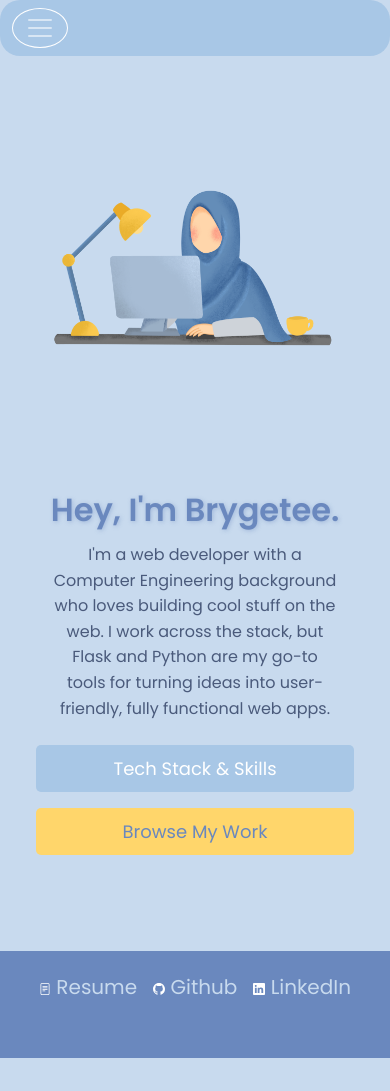
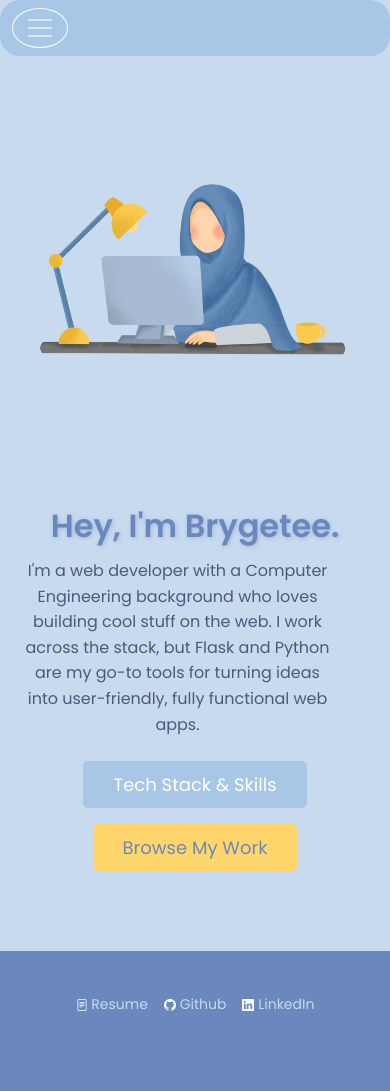
Before and after one commit to Brygetee/Portfolio_Website, a Python web app: template templates/index.html in a window 390 px wide. Before the commit the page ends 1058 px from the top, so only its background shows below. Run offline with Jinja, Linux system fonts and the light colour scheme; the template is opened without the code that fills it, so the values that code supplies are empty; some web fonts are replaced.

Commit message:
restored nav barfunctionality

```diff
--- a/main.py
+++ b/main.py
@@ -1,4 +1,4 @@
-from operator import index
+
 import smtplib
 from flask import Flask, render_template, request
 import os
@@ -43,4 +43,4 @@ def contact():
 
 
 if __name__ == '__main__':
-    app.run(debug=False)
+    app.run(debug=True)
--- a/static/css/style.css
+++ b/static/css/style.css
@@ -27,7 +27,7 @@ a, button, input, textarea, select {
 /* --------------------------------------------- */
 .navbar-custom {
     border-radius: 20px;
-    background-color: #A8C7E6;
+    background-color: #A8C7E6; /* Light blue navbar */
 }
 
 .navbar-custom .navbar-nav .nav-link {
@@ -42,7 +42,7 @@ a, button, input, textarea, select {
 }
 
 .navbar-custom .navbar-nav .nav-link:hover {
-    background-color: #6A88BE;
+    background-color: #6A88BE; /* Darker blue on hover */
 }
 
 .navbar-custom .navbar-brand {
@@ -57,7 +57,7 @@ a, button, input, textarea, select {
 /* Footer Styles (Global) */
 /* --------------------------------------------- */
 #Footer {
-    background-color: #6A88BE;
+    background-color: #6A88BE; /* Dark blue footer */
     color: white !important;
     padding: 0px 0;
 }
@@ -92,6 +92,7 @@ a, button, input, textarea, select {
 #Welcome_Banner {
     background-color: #C8DAEE;
     color: #6A88BE;
+    height: 92vh;
     display: flex;
     justify-content: center;
     align-items: center;
@@ -307,20 +308,120 @@ a, button, input, textarea, select {
 }
 
 /* --------------------------------------------- */
-/* Responsive Fixes */
+/* General Styles for Mobile and Tablets */
 /* --------------------------------------------- */
-@media (max-width: 576px) {
-  #Welcome_Banner h1 {
-    font-size: 2rem;
-  }
+@media (max-width: 768px) {
+    /* Navbar styles for small screens */
+    .navbar-custom .navbar-nav .nav-link {
+        font-size: 14px;
+    }
 
-  #Welcome_Banner h6 {
-    font-size: 1rem;
-    padding: 0 1rem;
-  }
+    /* Welcome banner adjustment */
+    #Welcome_Banner {
+        flex-direction: column;
+        height: auto;
+    }
 
-  .TechStack-button,
-  .check-work-button {
-    width: 100%;
-  }
+    #Welcome_Banner h1 {
+        font-size: 2.4rem;
+    }
+
+    #Welcome_Banner h6 {
+        max-width: 90%;
+    }
+
+    /* Project cards adjustment */
+    .card {
+        padding: 10px;
+        font-size: 0.8rem;
+    }
+
+    .card h2 {
+        font-size: 1rem;
+    }
+
+    .projects-page h1 {
+        font-size: 2rem;
+    }
+
+    /* Footer styles */
+    #Footer {
+        padding: 20px 0;
+    }
+
+    #Footer .nav-link {
+        font-size: 14px;
+        padding: 5px 8px;
+    }
+
+    /* About Me Page */
+    .about-me {
+        padding-top: 1rem;
+        padding-bottom: 1rem;
+    }
+
+    .about-me .about-me-content h1 {
+        font-size: 1.8rem;
+    }
 }
+
+/* --------------------------------------------- */
+/* General Styles for Large Screens (Desktop) */
+/* --------------------------------------------- */
+@media (min-width: 1024px) {
+    /* Navbar styling */
+    .navbar-custom .navbar-nav .nav-link {
+        font-size: 20px;
+    }
+
+    /* Welcome banner */
+    #Welcome_Banner h1 {
+        font-size: 3rem;
+    }
+
+    #Welcome_Banner h6 {
+        max-width: 600px;
+    }
+
+    /* Project cards layout */
+    .card {
+        font-size: 1rem;
+        padding: 15px;
+    }
+
+    /* Footer layout */
+    #Footer .nav-link {
+        font-size: 16px;
+        padding: 10px 15px;
+    }
+
+    .projects-page h1 {
+        font-size: 3rem;
+    }
+}
+
+/* --------------------------------------------- */
+/* Very Small Screens (Phones) */
+/* --------------------------------------------- */
+@media (max-width: 480px) {
+    /* Navbar items alignment */
+    .navbar-custom .navbar-nav .nav-link {
+        font-size: 12px;
+        padding: 3px 8px;
+    }
+
+    /* Welcome banner for small screens */
+    #Welcome_Banner {
+        padding: 1rem;
+    }
+
+    #Welcome_Banner h1 {
+        font-size: 2rem;
+    }
+
+    #Welcome_Banner h6 {
+        margin: 5px 0;
+    }
+
+    .check-work-button, .TechStack-button {
+        font-size: 16
--- a/templates/header.html
+++ b/templates/header.html
@@ -5,51 +5,64 @@
     <meta name="viewport" content="width=device-width, initial-scale=1.0">
     <title>Document</title>
     <link href="https://cdn.jsdelivr.net/npm/bootstrap@5.3.3/dist/css/bootstrap.min.css" rel="stylesheet" integrity="sha384-QWTKZyjpPEjISv5WaRU9OFeRpok6YctnYmDr5pNlyT2bRjXh0JMhjY6hW+ALEwIH" crossorigin="anonymous">
-    <link rel= "stylesheet" href = "static/css/style.css">
+    <link rel="stylesheet" href="static/css/style.css">
     <link rel="preconnect" href="https://fonts.googleapis.com">
     <link rel="preconnect" href="https://fonts.gstatic.com" crossorigin>
     <link href="https://fonts.googleapis.com/css2?family=Playwrite+HU:wght@100..400&display=swap" rel="stylesheet">
+</head>
 <body>
     <!-- Nav-bar -->
     <nav class="navbar navbar-expand-md navbar-dark fixed-top navbar-custom">
         <div class="container-fluid">
-
             <button class="navbar-toggler" type="button" data-bs-toggle="collapse" data-bs-target="#navbarCollapse" aria-controls="navbarCollapse" aria-expanded="false" aria-label="Toggle navigation">
                 <span class="navbar-toggler-icon"></span>
             </button>
             <div class="collapse navbar-collapse" id="navbarCollapse">
                 <ul class="navbar-nav ms-auto mb-2 mb-md-0">
                     <li class="nav-item">
-                        <a class="nav-link active" href="/"><svg xmlns="http://www.w3.org/2000/svg" width="16" height="16" fill="currentColor" class="bi bi-house-heart" viewBox="0 0 16 16">
+                        <a class="nav-link active" href="/">
+<svg xmlns="http://www.w3.org/2000/svg" width="16" height="16" fill="currentColor" class="bi bi-house-heart" viewBox="0 0 16 16">
                         <path d="M8 6.982C9.664 5.309 13.825 8.236 8 12 2.175 8.236 6.336 5.309 8 6.982"/>
                         <path d="M8.707 1.5a1 1 0 0 0-1.414 0L.646 8.146a.5.5 0 0 0 .708.707L2 8.207V13.5A1.5 1.5 0 0 0 3.5 15h9a1.5 1.5 0 0 0 1.5-1.5V8.207l.646.646a.5.5 0 0 0 .708-.707L13 5.793V2.5a.5.5 0 0 0-.5-.5h-1a.5.5 0 0 0-.5.5v1.293zM13 7.207V13.5a.5.5 0 0 1-.5.5h-9a.5.5 0 0 1-.5-.5V7.207l5-5z"/>
-                        </svg> Home</a>
+                        </svg>
+                            Home
+                        </a>
                     </li>
                     <li class="nav-item">
-                        <a class="nav-link active" href="/projects"><svg xmlns="http://www.w3.org/2000/svg" width="18" height="18" fill="currentColor" class="bi bi-file-code" viewBox="0 0 16 16">
+                        <a class="nav-link active" href="/projects">
+<svg xmlns="http://www.w3.org/2000/svg" width="18" height="18" fill="currentColor" class="bi bi-file-code" viewBox="0 0 16 16">
                             <path d="M6.646 5.646a.5.5 0 1 1 .708.708L5.707 8l1.647 1.646a.5.5 0 0 1-.708.708l-2-2a.5.5 0 0 1 0-.708zm2.708 0a.5.5 0 1 0-.708.708L10.293 8 8.646 9.646a.5.5 0 0 0 .708.708l2-2a.5.5 0 0 0 0-.708z"/>
                             <path d="M2 2a2 2 0 0 1 2-2h8a2 2 0 0 1 2 2v12a2 2 0 0 1-2 2H4a2 2 0 0 1-2-2zm10-1H4a1 1 0 0 0-1 1v12a1 1 0 0 0 1 1h8a1 1 0 0 0 1-1V2a1 1 0 0 0-1-1"/>
-                          </svg> Projects</a>
+                          </svg>
+                            Projects
+                        </a>
                     </li>
-
                     <li class="nav-item">
-                    <a class="nav-link active" aria-current="page" href="/about_me"><svg xmlns="http://www.w3.org/2000/svg" width="16" height="16" fill="currentColor" class="bi bi-file-person" viewBox="0 0 16 16">
+                        <a class="nav-link active" href="/about_me">
+<svg xmlns="http://www.w3.org/2000/svg" width="16" height="16" fill="currentColor" class="bi bi-file-person" viewBox="0 0 16 16">
                         <path d="M12 1a1 1 0 0 1 1 1v10.755S12 11 8 11s-5 1.755-5 1.755V2a1 1 0 0 1 1-1zM4 0a2 2 0 0 0-2 2v12a2 2 0 0 0 2 2h8a2 2 0 0 0 2-2V2a2 2 0 0 0-2-2z"/>
                         <path d="M8 10a3 3 0 1 0 0-6 3 3 0 0 0 0 6"/>
-                      </svg> About</a>
+                      </svg>
+                            About
+                        </a>
                     </li>
-<!--                  <li class="nav-item">-->
-<!--                    <a class="nav-link active" href="/contact"><svg xmlns="http://www.w3.org/2000/svg" width="16" height="16" fill="currentColor" class="bi bi-chat-text" viewBox="0 0 16 16">-->
-<!--  <path d="M2.678 11.894a1 1 0 0 1 .287.801 11 11 0 0 1-.398 2c1.395-.323 2.247-.697 2.634-.893a1 1 0 0 1 .71-.074A8 8 0 0 0 8 14c3.996 0 7-2.807 7-6s-3.004-6-7-6-7 2.808-7 6c0 1.468.617 2.83 1.678 3.894m-.493 3.905a22 22 0 0 1-.713.129c-.2.032-.352-.176-.273-.362a10 10 0 0 0 .244-.637l.003-.01c.248-.72.45-1.548.524-2.319C.743 11.37 0 9.76 0 8c0-3.866 3.582-7 8-7s8 3.134 8 7-3.582 7-8 7a9 9 0 0 1-2.347-.306c-.52.263-1.639.742-3.468 1.105"/>-->
-<!--  <path d="M4 5.5a.5.5 0 0 1 .5-.5h7a.5.5 0 0 1 0 1h-7a.5.5 0 0 1-.5-.5M4 8a.5.5 0 0 1 .5-.5h7a.5.5 0 0 1 0 1h-7A.5.5 0 0 1 4 8m0 2.5a.5.5 0 0 1 .5-.5h4a.5.5 0 0 1 0 1h-4a.5.5 0 0 1-.5-.5"/>-->
-<!--</svg>  Contact</a>-->
-<!--                  </li>-->
-
-                  </li>
+                    <!-- Uncommented Contact section (preserved) -->
+                    <!-- <li class="nav-item">
+                        <a class="nav-link active" href="/contact">
+                            <svg width="16" height="16" fill="currentColor" class="bi bi-envelope" viewBox="0 0 16 16">
+                                <path d="M0 4a2 2 0 0 1 2-2h12a2 2 0 0 1 2 2v8a2 2 0 0 1-2 2H2a2 2 0 0 1-2-2V4z"/>
+                                <path d="M0 4l8 5 8-5v1l-8 5-8-5V4z"/>
+                            </svg>
+                            Contact
+                        </a>
+                    </li> -->
                 </ul>
             </div>
         </div>
     </nav>
 
+    <!-- Bootstrap JS (with Popper.js) -->
+    <script src="https://cdn.jsdelivr.net/npm/@popperjs/core@2.11.6/dist/umd/popper.min.js"></script>
+    <script src="https://cdn.jsdelivr.net/npm/bootstrap@5.3.3/dist/js/bootstrap.bundle.min.js"></script>
 </body>
 </html>
```
Lines whose indentation alone changed are shown as unchanged.
